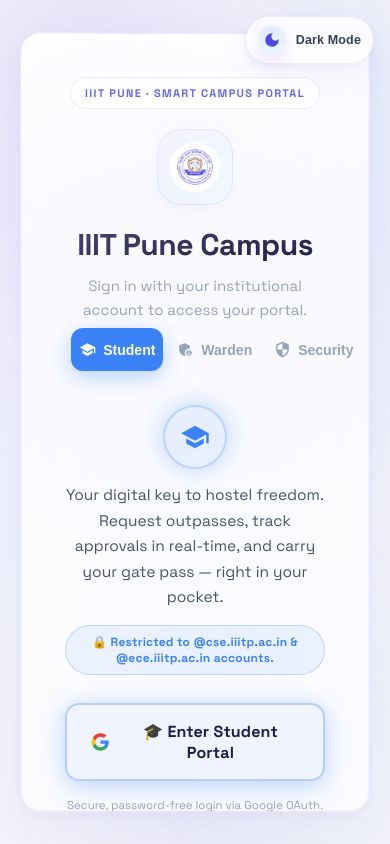
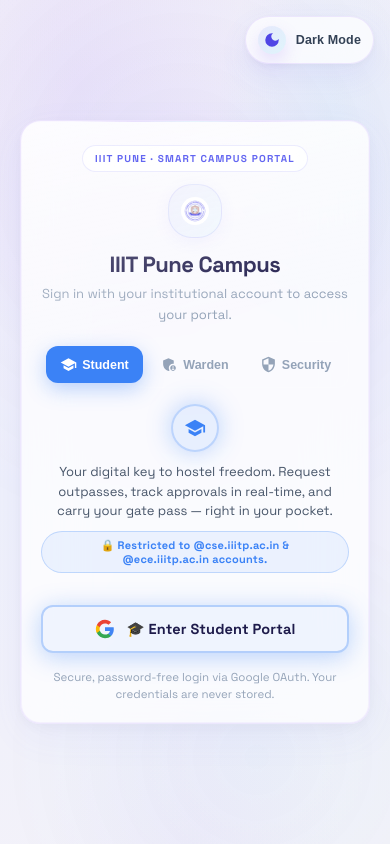
Before and after one commit to Kaausstubh/Hostel_permission, a React (Vite) app in the folder frontend/: page /login in a window 390 px wide. Built offline with nearby package versions, Linux system fonts and the light colour scheme; no server answers.

Commit message:
fix: responsive layout and styling for OAuth Login page on mobile screens

```diff
--- a/frontend/src/index.css
+++ b/frontend/src/index.css
@@ -2428,3 +2428,85 @@
     width: 100%;
   }
 }
+
+/* ── Mobile/Small Screen Styles for OAuth Login page ── */
+@media (max-width: 640px) {
+  .login-card-oauth {
+    padding: 24px 20px 20px !important;
+    border-radius: 20px !important;
+    height: auto !important;
+    min-height: auto !important;
+    max-height: calc(var(--app-viewport-height, 100dvh) - 32px) !important;
+    overflow-y: auto !important;
+    justify-content: flex-start !important;
+    gap: 16px !important;
+  }
+
+  .login-card-oauth .login-eyebrow {
+    margin-bottom: 12px !important;
+    font-size: 10px !important;
+    padding: 6px 12px !important;
+  }
+
+  .login-card-oauth .login-mark {
+    width: 54px !important;
+    height: 54px !important;
+    margin: 0 auto 12px !important;
+  }
+
+  .login-card-oauth h1 {
+    font-size: 22px !important;
+    margin-bottom: 6px !important;
+  }
+
+  .login-card-oauth .login-subtitle {
+    font-size: 13px !important;
+    max-width: 320px !important;
+  }
+
+  .login-portal-switcher {
+    border-radius: 12px !important;
+    padding: 4px !important;
+    gap: 4px !important;
+    margin-bottom: 16px !important;
+  }
+
+  .login-portal-btn {
+    padding: 10px 4px !important;
+    font-size: 12.5px !important;
+    gap: 5px !important;
+  }
+
+  .login-portal-description-area {
+    gap: 10px !important;
+    margin-bottom: 16px !important;
+  }
+
+  .login-portal-icon-wrap {
+    width: 48px !important;
+    height: 48px !important;
+  }
+
+  .login-portal-icon-wrap svg {
+    width: 22px !important;
+    height: 22px !important;
+  }
+
+  .login-portal-text {
+    font-size: 13px !important;
+    max-width: 300px !important;
+    line-height: 1.5 !important;
+  }
+
+  .login-portal-restriction {
+    font-size: 11px !important;
+    padding: 6px 14px !important;
+    gap: 5px !important;
+  }
+
+  .login-google-btn {
+    padding: 12px 20px !important;
+    font-size: 14.5px !important;
+    border-radius: 12px !important;
+  }
+}
--- a/frontend/src/pages/Login.jsx
+++ b/frontend/src/pages/Login.jsx
@@ -101,7 +101,7 @@
 
       {/* Main Single Box Login Card — Screen filling */}
       <div
-        className="login-card fade-in"
+        className="login-card login-card-oauth fade-in"
         style={{
           display: 'flex',
           flexDirection: 'column',
@@ -142,14 +142,14 @@
           <h1 style={{ fontSize: '30px', fontWeight: 800, letterSpacing: '-0.5px', marginBottom: '10px' }}>
             IIIT Pune Campus
           </h1>
-          <p style={{ fontSize: '15px', color: 'var(--text-muted)', lineHeight: 1.6, maxWidth: '400px', margin: '0 auto' }}>
+          <p className="login-subtitle" style={{ fontSize: '15px', color: 'var(--text-muted)', lineHeight: 1.6, maxWidth: '400px', margin: '0 auto' }}>
             Sign in with your institutional account to access your portal.
           </p>
         </div>
 
         {/* ── Portal Switcher ── */}
         <div>
-          <div style={{
+          <div className="login-portal-switcher" style={{
             display: 'flex',
             background: 'rgba(255,255,255,0.04)',
             borderRadius: '16px',
@@ -166,6 +166,7 @@
                 <button
                   key={id}
                   type="button"
+                  className="login-portal-btn"
                   onClick={() => setSelectedPortal(id)}
                   style={{
                     flex: 1,
@@ -193,7 +194,7 @@
           </div>
 
           {/* ── Portal Description + Badge ── */}
-          <div style={{
+          <div className="login-portal-description-area" style={{
             display: 'flex',
             flexDirection: 'column',
             alignItems: 'center',
@@ -202,7 +203,7 @@
             marginBottom: '28px',
           }}>
             {/* Big icon */}
-            <div style={{
+            <div className="login-portal-icon-wrap" style={{
               width: 64,
               height: 64,
               borderRadius: '50%',
@@ -216,7 +217,7 @@
               <currentPortal.Icon size={30} style={{ color: currentPortal.color }} />
             </div>
 
-            <p style={{
+            <p className="login-portal-text" style={{
               fontSize: '15.5px',
               color: 'var(--text-secondary)',
               lineHeight: 1.65,
@@ -226,7 +227,7 @@
               {currentPortal.description}
             </p>
 
-            <div style={{
+            <div className="login-portal-restriction" style={{
               fontSize: '12px',
               fontWeight: 700,
               color: currentPortal.color,
@@ -249,6 +250,7 @@
           <button
             id={`login-${selectedPortal}-google`}
             type="button"
+            className="login-google-btn"
             onClick={() => handleGoogleLogin(selectedPortal)}
             style={{
               width: '100%',
```
